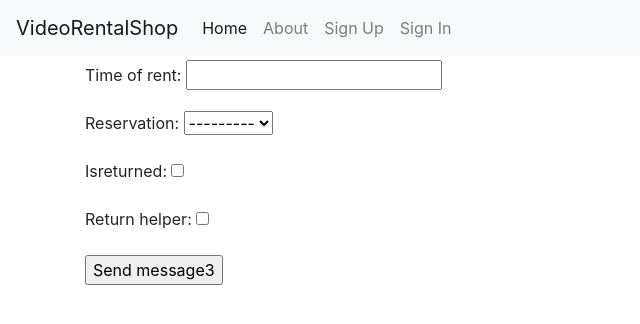
After one commit to DowelMartin/VideoRentalShop, a Django app: page /videotapes/create_rental/ in a window 1280 px wide. The commit adds this page. Shown: the top 324 px of the page, without its empty margins (0-640 px from the left). Run offline with Django 3.2, Linux system fonts and the light colour scheme; data that the repository does not hold is empty; some libraries are stand-ins or nearby versions.

Commit message:
Added Rental model & forms fixes

```diff
--- a/videorentalshop/VideoRental/admin.py
+++ b/videorentalshop/VideoRental/admin.py
@@ -1,6 +1,7 @@
 from django.contrib import admin
 
-from VideoRental.models import VideoTape, Reservation
+from VideoRental.models import VideoTape, Reservation, Rental
 
 admin.site.register(VideoTape)
 admin.site.register(Reservation)
+admin.site.register(Rental)
--- a/videorentalshop/VideoRental/forms.py
+++ b/videorentalshop/VideoRental/forms.py
@@ -1,13 +1,20 @@
 import datetime
 
+import wtforms
+import wtforms.widgets
 from cfgv import ValidationError
-from django.forms import ModelForm
-from VideoRental.models import VideoTape, Reservation
+from django.forms import ModelForm, HiddenInput
+from VideoRental.models import VideoTape, Reservation, Rental
 
 from videorentalshop.users.models import User
 
 
 class VideoTapeForm(ModelForm):
+    def __init__(self, *args, **kwargs):
+        super(VideoTapeForm, self).__init__(*args, **kwargs)
+        self.fields['genres'].initial = "[{'name': 'Comedy'}, {'name':'Action'}]"
+        self.fields['production_countries'].initial = "[{'name': 'USA'}, {'name':'Canada'}]"
+
     class Meta:
         model = VideoTape
         fields = '__all__'
@@ -21,7 +28,15 @@ class ReservationForm(ModelForm):
         self.request = kwargs.pop('request')
         super(ReservationForm, self).__init__(*args, **kwargs)
         self.fields['user'].queryset = User.objects.filter(id=self.request.user.id)
+        self.fields['user'].initial = User.objects.get(id=self.request.user.id)
+        self.fields['user'].widget = HiddenInput()
 
     class Meta:
         model = Reservation
         fields = ['videotape', 'user']
+
+
+class RentalForm(ModelForm):
+    class Meta:
+        model = Rental
+        fields = '__all__'
--- a/videorentalshop/VideoRental/models.py
+++ b/videorentalshop/VideoRental/models.py
@@ -15,7 +15,7 @@ class VideoTape(models.Model):
     title = models.CharField(max_length=256, verbose_name=_("Title"))
     slug = models.SlugField(max_length=256, unique=True, editable=False)
     description = models.TextField(verbose_name=_("Description"))
-    genres = models.TextField(verbose_name=_("Genres"), null=True)
+    genres = models.TextField(verbose_name=_("Genres"), null=True, blank=True)
     production_countries = models.TextField(verbose_name=_("Production Countries"), null=True, blank=True)
     release_date = models.DateField(verbose_name=_("Release Date"), null=True, blank=True)
     vote_average = models.FloatField(verbose_name=_("Vote Average"), null=True, blank=True)
@@ -68,9 +68,10 @@ class VideoTape(models.Model):
 class Reservation(models.Model):
     time_of_booking = models.DateField(editable=False)
     end_of_booking = models.DateField(editable=False)
-    videotape = models.ForeignKey(VideoTape, on_delete=models.CASCADE, blank = False)
-    user = models.ForeignKey(User, on_delete=models.CASCADE, blank= False)
+    videotape = models.ForeignKey(VideoTape, on_delete=models.CASCADE, blank=False)
+    user = models.ForeignKey(User, on_delete=models.CASCADE, blank=False)
     isactive = models.BooleanField(default=True, blank=False)
+    isrented = models.BooleanField(default=False, blank=False)
 
     @property
     def is_active(self):
@@ -98,3 +99,36 @@ class Reservation(models.Model):
 
     def __str__(self):
         return self.videotape.title + ": " + self.user.username
+
+
+class Rental(models.Model):
+    time_of_rent = models.DateField(null=False, blank=False)
+    end_of_rent = models.DateField(editable=False, blank=False, null=False)
+    reservation = models.ForeignKey(Reservation, on_delete=models.CASCADE, blank=False)
+    isreturned = models.BooleanField(default=False, blank=False)
+    return_helper = models.BooleanField(default=False, blank=False)
+
+    @property
+    def is_returned(self):
+        if self.isreturned is True and self.return_helper is False:
+            self.reservation.videotape.quantity += 1
+            self.return_helper = True
+            self.save()
+            self.reservation.videotape.save()
+            return self.isreturned
+        else:
+            return self.isreturned
+
+    def save(self, *args, **kwargs):
+        if not self.pk:
+            self.time_of_rent = datetime.date.today()
+            self.end_of_rent = self.time_of_rent + datetime.timedelta(days=7)
+            self.reservation.isrented = True
+            self.reservation.save()
+        return super(Rental, self).save(*args, **kwargs)
+
+    def get_absolute_url(self):
+        return reverse("videotapes:rental_list")
+
+    def __str__(self):
+        return self.reservation.videotape.title + ": " + self.reservation.user.username
--- /dev/null
+++ b/videorentalshop/VideoRental/templates/VideoRental/rental_form.html
@@ -0,0 +1,8 @@
+{% extends "base.html" %}
+
+{% block content %}
+<form method="post" enctype="multipart/form-data">{% csrf_token %}
+    {{ form.as_p }}
+    <input type="submit" value="Send message3">
+</form>
+{% endblock %}
--- a/videorentalshop/VideoRental/urls.py
+++ b/videorentalshop/VideoRental/urls.py
@@ -1,13 +1,15 @@
 from django.urls import path
 from VideoRental.views import (
     VideoTapeListView, VideoTapeDetailView, VideoTapeCreateView, VideoTapeUpdateView, VideoTapeDeleteView,
-    ReservationListView, ReservationCreateView)
+    ReservationListView, ReservationCreateView, RentalListView, RentalCreateView )
 
 app_name = "videotapes"
 urlpatterns = [path("", VideoTapeListView.as_view(), name="list"),
                path("reservations/", ReservationListView.as_view(), name="reservation_list"),
+               path("rentals/", RentalListView.as_view(), name="rental_list"),
                path("create/", VideoTapeCreateView.as_view(), name="create"),
                path("create_reservation/", ReservationCreateView.as_view(), name="create_reservation"),
+               path("create_rental/", RentalCreateView.as_view(), name="create_rental"),
                path("<str:slug>/", VideoTapeDetailView.as_view(), name="detail"),
                path("<str:slug>/update/", VideoTapeUpdateView.as_view(), name="update"),
                path("<str:slug>/delete/", VideoTapeDeleteView.as_view(), name="delete"),
--- a/videorentalshop/VideoRental/views.py
+++ b/videorentalshop/VideoRental/views.py
@@ -3,8 +3,8 @@ from django.views.generic import DetailView
 from django.urls import reverse_lazy
 from django.views.generic.edit import CreateView, UpdateView, DeleteView
 
-from VideoRental.models import VideoTape, Reservation
-from VideoRental.forms import VideoTapeForm, ReservationForm
+from VideoRental.models import VideoTape, Reservation, Rental
+from VideoRental.forms import VideoTapeForm, ReservationForm, RentalForm
 
 
 class VideoTapeListView(ListView):
@@ -50,3 +50,14 @@ class ReservationCreateView(CreateView):
         kwargs = super(ReservationCreateView, self).get_form_kwargs()
         kwargs['request'] = self.request
         return kwargs
+
+
+class RentalListView(ListView):
+    model = Rental
+
+    context_object_name = "rentals"
+
+
+class RentalCreateView(CreateView):
+    model = Rental
+    form_class = RentalForm
--- a/videorentalshop/videorentalshop/templates/base.html
+++ b/videorentalshop/videorentalshop/templates/base.html
@@ -63,6 +63,11 @@
                 {# URL provided by django-allauth/account/urls.py #}
                 <a class="nav-link" href="{% url 'users:detail' request.user.username  %}">{% trans "My Profile" %}</a>
               </li>
+            {% if request.user.is_superuser %}
+              <li class="nav-item">
+                <a class="nav-link" href="{% url 'videotapes:rental_list' %}">Rentals</a>
+              </li>
+            {% endif %}
               <li class="nav-item">
                 {# URL provided by django-allauth/account/urls.py #}
                 <a class="nav-link" href="{% url 'account_logout' %}">{% trans "Sign Out" %}</a>
```
Also changed, not shown: videorentalshop/VideoRental/templates/VideoRental/rental_list.html (added, +19 -0 lines).
